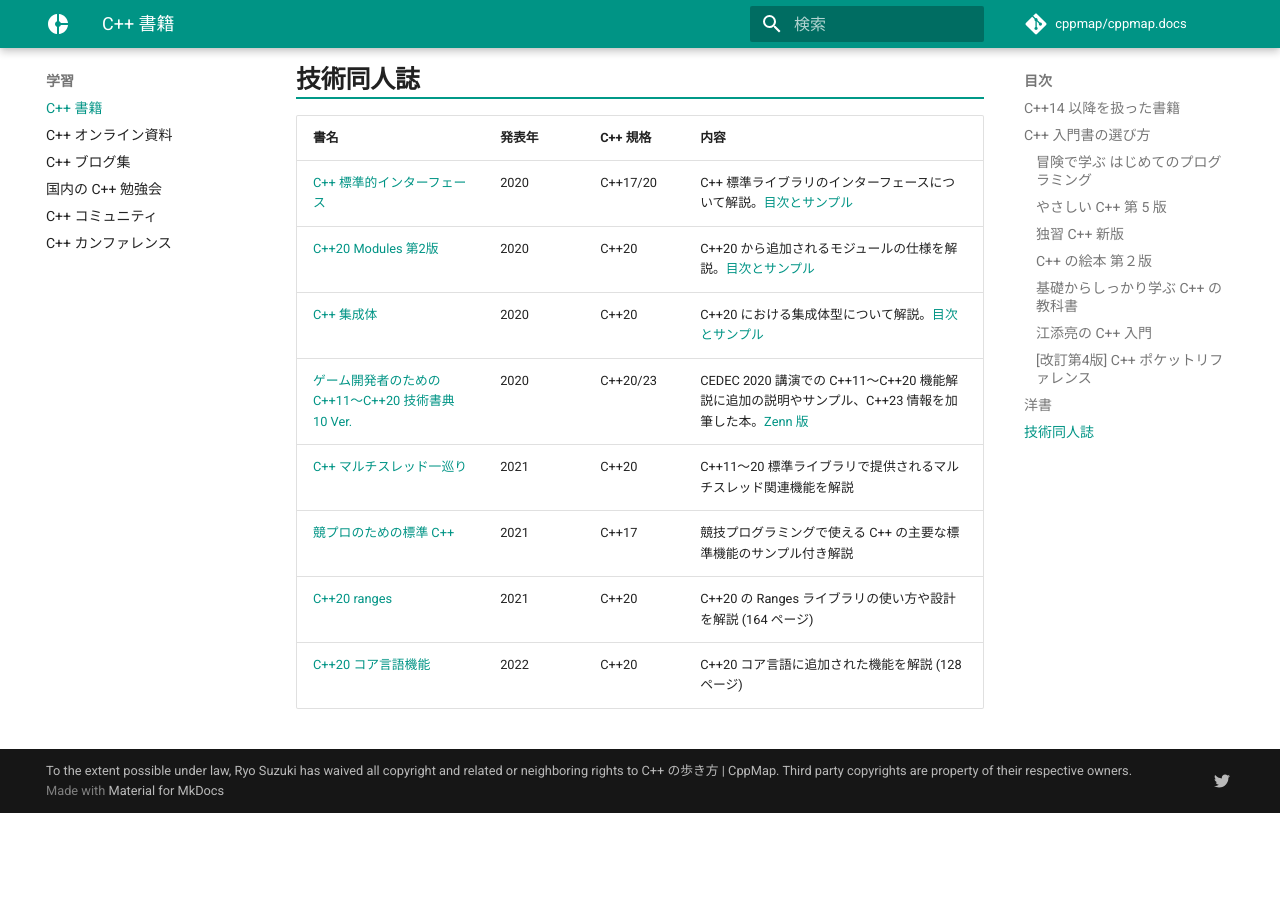
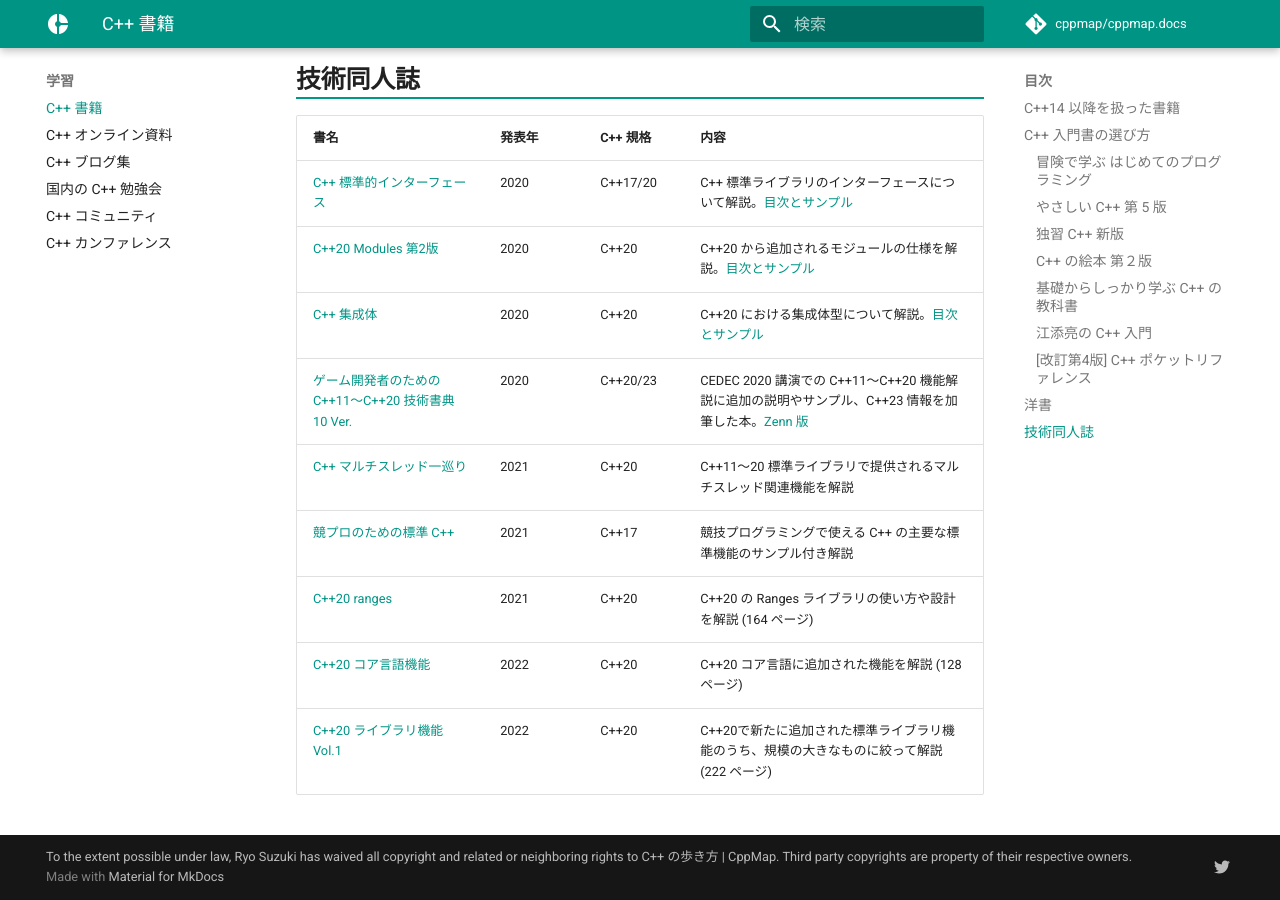
Before and after one commit to cppmap/cppmap.docs, an MkDocs documentation site: the page built from docs/learn/books.md, in a window 1280 px wide and 900 px high, scrolled down 4961 px. Built offline with MkDocs 1.6.1 and Material for MkDocs 9.7.7, drawn with Linux system fonts in a browser that asks for light colours; nearby versions of some CDN libraries; comment, search, counter and statistics services are not loaded; before the commit the page ends 5774 px from its top, so only the background shows below that.

Commit message:
Added to learn book "C++20 ライブラリ機能 Vol.1"

```diff
--- a/docs/learn/books.md
+++ b/docs/learn/books.md
@@ -90,5 +90,6 @@ C++ の入門～中級レベルの多くの情報（『やさしい C++ 第 5
 | [競プロのための標準 C++](https://zenn.dev/reputeless/books/standard-cpp-for-competitive-programming) | 2021 | C++17    | 競技プログラミングで使える C++ の主要な標準機能のサンプル付き解説                                                                                                  |
 | [C++20 ranges](https://techbookfest.org/product/5134506308665344?productVariantID=5896161179205632) | 2021 | C++20    | C++20 の Ranges ライブラリの使い方や設計を解説 (164 ページ)                                                                          |
 | [C++20 コア言語機能](https://techbookfest.org/product/4904567416291328?productVariantID=5196501510782976) | 2022 | C++20    | C++20 コア言語に追加された機能を解説 (128 ページ)                                                                          |
+| [C++20 ライブラリ機能 Vol.1](https://techbookfest.org/product/eGzbawjDfDAjJdkCwKbFtY?productVariantID=imM8MxR9zvu5fC0cpzWD6g) | 2022 | C++20    | C++20で新たに追加された標準ライブラリ機能のうち、規模の大きなものに絞って解説 (222 ページ)                                                                          |
 
 <!-- ToDo: C++11 とそれ以前の書籍 -->
```
